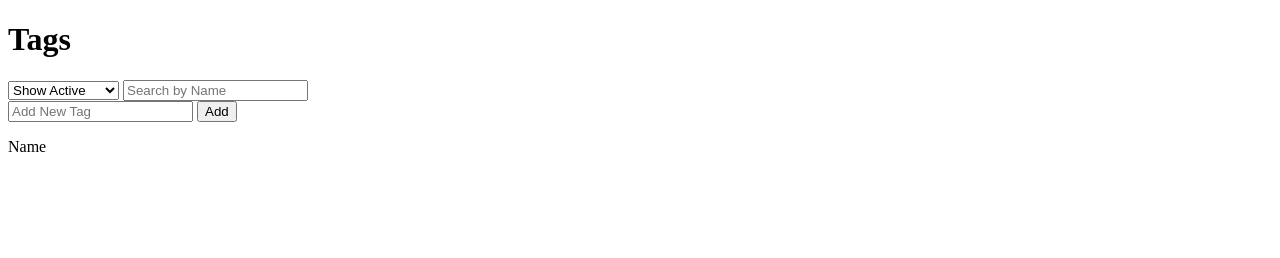
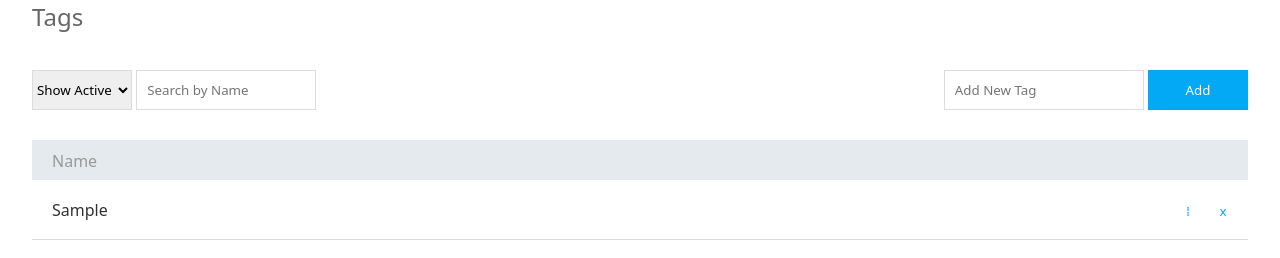
Before and after one commit to harshit-coder-dev/clockify-clone, a plain HTML site: page manage/tags.html in a window 1280 px wide. Both pictures are taken after typing "Sample" into the empty fields and a click on the button "Add". Drawn offline with Linux system fonts and the light colour scheme.

Commit message:
added day 4work

```diff
--- a/manage/scripts/tags.js
+++ b/manage/scripts/tags.js
@@ -24,29 +24,144 @@ let AddTags = () => {
     localStorage.setItem('tags', JSON.stringify(tags));
 
     catchElem('#new-tag').value = '';
+    getTags();
 };
 
-let getTags = () =>{
-    console.log(tags);
+let getTags = () => {
+    showTags();
 }
 
 catchElem('.add-tag').addEventListener('click', AddTags);
 
-let content_data = catchElem('.content-data');
+let content_data = catchElem('.content-data > div:nth-child(2)');
 
-let showTagks = () => {
+let showTags = () => {
 
     content_data.innerHTML = '';
 
     let cont_div = createElem('div');
 
+    tags.forEach((e) => {
 
+        let tag_d = createElem('div');
+        tag_d.setAttribute('class', 'tag-d');
 
+        let tag_div = createElem('div');
 
+        let tag_div_p = createElem('p');
+        tag_div_p.textContent = e.tag;
 
+        tag_div.append(tag_div_p);
 
+        let tag_ctrl = createElem('div');
 
+        let rem_btn = createElem('button');
+        rem_btn.textContent = 'x';
+        rem_btn.addEventListener('click', () => {
+            removeTags(e);
+        });
 
+        let edit_btn = createElem('button');
+        edit_btn.textContent = '⁞';
+        edit_btn.addEventListener('click', () => {
+            EditTags(e);
+        });
+
+        tag_ctrl.append(edit_btn, rem_btn);
+
+        tag_d.append(tag_div, tag_ctrl);
+
+        cont_div.append(tag_d);
+
+    });
     content_data.append(cont_div);
+};
+
+let removeTags = (e) => {
+    tags = tags.filter((ele) => {
+        return ele !== e;
+    });
+    localStorage.setItem('tags', JSON.stringify(tags));
+    getTags();
+};
+
+let EditTags = (e) => {
+    openEditModal(e);
+}
+
+let modal = catchElem('.modal');
+
+let openEditModal = (e) => {
+
+    modal.innerHTML = '';
+    modal.style.display = 'block';
+
+    let modal_cont = createElem('div');
+    modal_cont.setAttribute('class', 'modal-content');
+
+    let detail_div = createElem('div');
+    detail_div.setAttribute('class', 'crt-1')
+
+    let edit_tag = createElem('p');
+    edit_tag.textContent = 'Edit Tag';
+
+    detail_div.append(edit_tag);
+
+    let edit_opt = createElem('div');
+
+    let edit_opt_1 = createElem('p');
+    edit_opt_1.textContent = 'Change Name';
+
+    let edit_opt_2 = createElem('input');
+    edit_opt_2.type = 'text';
+    edit_opt_2.setAttribute('id', 'edit-tag');
+
+    edit_opt.append(edit_opt_1, edit_opt_2);
+
+    let edit_ctrl = createElem('div');
+
+    let edit_cls = createElem('button');
+    edit_cls.textContent = 'Close';
+    edit_cls.addEventListener('click', () => {
+        closeEditModal();
+    })
+
+    let edit_cls_2 = createElem('button');
+    edit_cls_2.textContent = 'Save';
+    edit_cls_2.addEventListener('click', () => {
+
+        // EditandSaveTag(e);
+        console.log(e);
+
+        tags.forEach((elem) => {
+
+            for (let key in e) {
+
+                if (elem.tag === e[key]) {
+
+                    let updated_tag = catchElem('#edit-tag').value;
+
+                    e[key] = updated_tag;
+
+                    localStorage.setItem('tags', JSON.stringify(tags));
+                }
+            }
+        })
+        getTags();
+    });
+
+    edit_ctrl.append(edit_cls, edit_cls_2);
+
+    modal_cont.append(detail_div, edit_opt, edit_ctrl);
+
+    modal.append(modal_cont);
 
 }
+
+let closeEditModal = () => {
+    modal.style.display = 'none';
+}
+
+openEditModal();
+
+closeEditModal();
--- /dev/null
+++ b/manage/styles/tags.css
@@ -0,0 +1,149 @@
+* {
+    margin: 0px;
+    padding: 0px;
+    box-sizing: border-box;
+    font-family: system-ui, -apple-system, BlinkMacSystemFont, 'Segoe UI', Roboto, Oxygen, Ubuntu, Cantarell, 'Open Sans', 'Helvetica Neue', sans-serif;
+}
+
+.content {
+    width: 95%;
+    margin: auto;
+}
+
+#content-tags {
+    width: 100%;
+}
+
+#content-tags>h1 {
+    height: 40px;
+    font-size: 24px;
+    font-weight: 500;
+    color: #666666;
+}
+
+.content-cotrols {
+    margin: 30px 0 30px 0;
+    width: 100%;
+    display: flex;
+    justify-content: space-between;
+}
+
+#content-AAA {
+    width: 100px;
+    height: 40px;
+    outline: none;
+    border: 0.5px solid gainsboro;
+}
+
+.content-cotrols>div:nth-child(1)>input {
+    width: 180px;
+    height: 40px;
+    padding-left: 10px;
+    color: #666666;
+    border: 0.5px solid gainsboro;
+    outline: none;
+}
+
+.content-cotrols>div:nth-child(2)>input {
+    width: 200px;
+    height: 40px;
+    padding-left: 10px;
+    color: #666666;
+    border: 0.5px solid gainsboro;
+    outline: none;
+}
+
+.content-cotrols>div:nth-child(2)>button {
+    width: 100px;
+    height: 40px;
+    background-color: #03a9f4;
+    color: #fff;
+    border: none;
+    outline: none;
+    cursor: pointer;
+}
+
+#header-tag {
+    width: 100%;
+    height: 40px;
+    background-color: #e4eaee;
+    color: #999999;
+}
+
+#header-tag>p {
+    padding: 10px 0 0 20px;
+}
+
+.tag-d {
+    height: 60px;
+    width: 100%;
+    display: flex;
+    justify-content: space-between;
+    align-items: center;
+    border-bottom: 0.5px solid gainsboro;
+}
+
+.tag-d>div>p {
+    color: #333333;
+    padding: 0 0 0 20px;
+}
+
+.tag-d>div:nth-child(2)>button:nth-child(1) {
+    width: 20px;
+    border: none;
+    outline: none;
+    cursor: pointer;
+    background-color: transparent;
+    color: #03a9f4;
+    margin: 0 15px 0 0;
+}
+
+.tag-d>div:nth-child(2)>button:nth-child(2) {
+    width: 20px;
+    border: none;
+    outline: none;
+    cursor: pointer;
+    background-color: transparent;
+    color: #03a9f4;
+    margin: 0 15px 0 0;
+}
+
+.tag-d>div:nth-child(2)>button:nth-child(1):hover {
+    border: 0.5px solid gainsboro;
+}
+
+.tag-d>div:nth-child(2)>button:nth-child(2):hover {
+    border: 0.5px solid gainsboro;
+}
+
+.modal {
+    display: none;
+    position: fixed;
+    z-index: 1;
+    padding-top: 300px;
+    left: 0;
+    top: 0;
+    width: 100%;
+    height: 100%;
+    overflow: auto;
+    background-color: rgb(0, 0, 0);
+    background-color: rgba(0, 0, 0, 0.4);
+}
+
+.modal-content {
+    background-color: #fefefe;
+    margin: auto;
+    padding: 20px;
+    border: 1px solid #888;
+    height: 150px;
+    width: 300px;
+}
+
+.crt-1 {
+    width: 100%;
+    height: 70px;
+}
+
+.crt-1>p {
+    width: 80px;
+}
--- a/manage/tags.html
+++ b/manage/tags.html
@@ -6,10 +6,12 @@
     <meta http-equiv="X-UA-Compatible" content="IE=edge">
     <meta name="viewport" content="width=device-width, initial-scale=1.0">
     <title>Tags • Clockify</title>
+    <link rel="stylesheet" href="./styles/tags.css">
 </head>
 
 <body>
     <div class="content">
+        <div id="modal" class="modal"></div>
         <div id="content-tags">
             <h1>Tags</h1>
         </div>
@@ -28,12 +30,14 @@
             </div>
         </div>
         <div class="content-data">
-            <div>
+            <div id="header-tag">
                 <p>Name</p>
             </div>
+            <div></div>
         </div>
     </div>
 </body>
 
 </html>
 <script src="./scripts/tags.js"></script>
+<!-- <img src="https://app.clockify.me/assets/ui-icons/edit.svg" alt=""> -->
```
